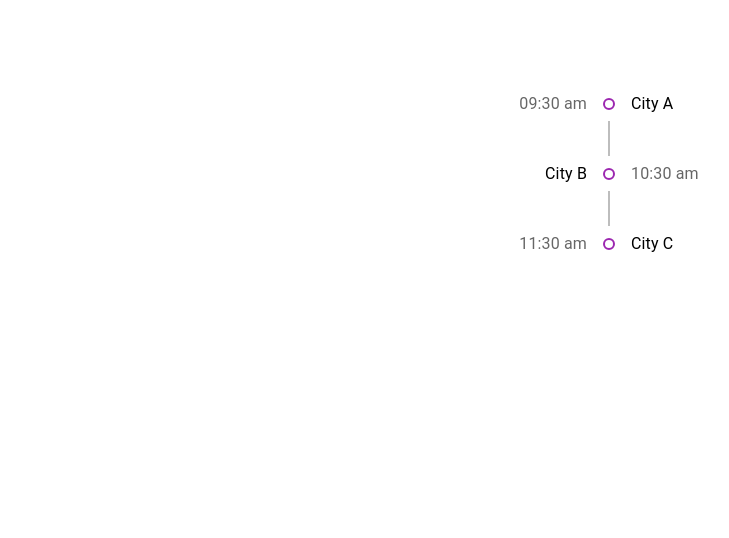
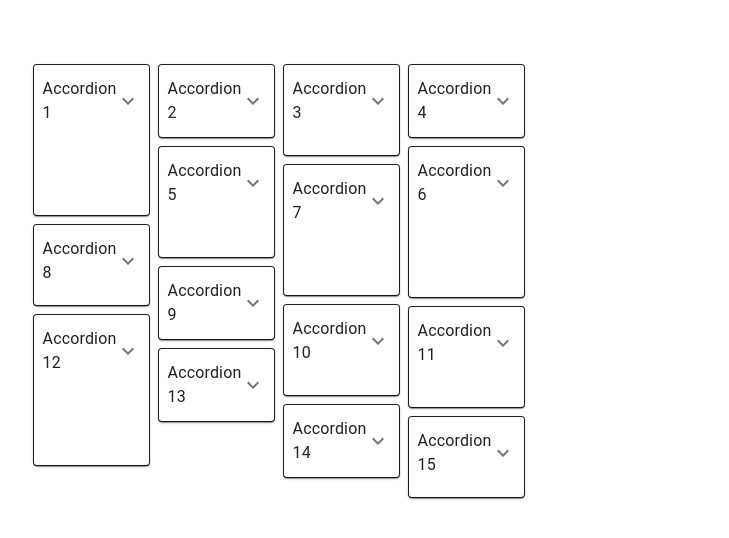
Before and after one commit to thinhnguyen5/React-Mui, a React (Create React App) app: page / in a window 1280 px wide. Shown: the top 538 px of the page, without its empty margins (31-760 px from the left). Built offline with nearby package versions, Linux system fonts and the light colour scheme.

Commit message:
Mui Masonry

```diff
--- a/src/App.tsx
+++ b/src/App.tsx
@@ -5,6 +5,7 @@ import { AdapterDayjs } from '@mui/x-date-pickers/AdapterDayjs';
 import MuiPicker from "./component/MuiPicker";
 import MuiTabs from "./component/MuiTabs";
 import MuiTimeline from "./component/MuiTimeline";
+import MuiMasonry from "./component/MuiMasonry";
 // import MuiLoadingButton from "./component/MuiLoadingButton";
 // import MuiAlter from "./component/MuiAlter";
 // import MuiChip from "./component/MuiChip";
@@ -76,7 +77,8 @@ function App() {
         {/* <MuiLoadingButton /> */}
         {/* <MuiPicker /> */}
         {/* <MuiTabs /> */}
-        <MuiTimeline />
+        {/* <MuiTimeline /> */}
+        <MuiMasonry />
       </div>
     </LocalizationProvider>
   );
--- /dev/null
+++ b/src/component/MuiMasonry.tsx
@@ -0,0 +1,45 @@
+import React from "react";
+import {
+  Box,
+  Paper,
+  Accordion,
+  AccordionSummary,
+  AccordionDetails,
+  Typography,
+} from "@mui/material";
+import { Masonry } from "@mui/lab";
+import ExpandMoreIcon from "@mui/icons-material/ExpandMore"
+
+const heights = [
+  150, 30, 90, 70, 110, 150, 130, 80, 50, 90, 100, 150, 30, 50, 80,
+];
+
+const MuiMasonry = () => {
+  return (
+    <Box sx={{ width: 500, minHeight: 400 }}>
+      <Masonry columns={4} spacing={1}>
+        {heights.map((height, index) => (
+          <Paper
+            key={index}
+            sx={{
+              //   display: "flex",
+              //   justifyContent: "center",
+              //   alignItems: "center",
+              //   height,
+              border: "1px solid",
+            }}
+          >
+            <Accordion sx={{ minHeight: height }}>
+              <AccordionSummary expandIcon={<ExpandMoreIcon />}>
+                <Typography>Accordion {index + 1}</Typography>
+              </AccordionSummary>
+              <AccordionDetails>Content</AccordionDetails>
+            </Accordion>
+          </Paper>
+        ))}
+      </Masonry>
+    </Box>
+  );
+};
+
+export default MuiMasonry;
```
